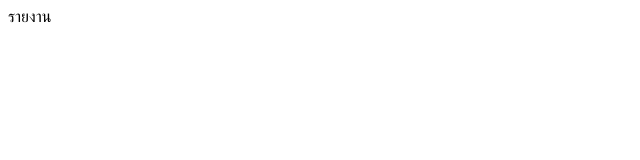
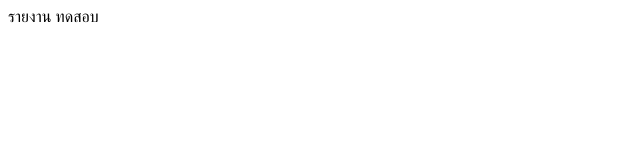
Before and after one commit to torza007s/github-exam, a plain HTML site: page index.html in a window 1280 px wide. Shown: the full height of the page, 0-640 px from the left. Drawn offline with Linux system fonts and the light colour scheme.

Commit message:
ีีupdate index

```diff
--- a/index.html
+++ b/index.html
@@ -7,5 +7,6 @@
 </head>
 <body>
     <die> รายงาน </die>
+    <die> ทดสอบ </die>
 </body>
 </html>
```
